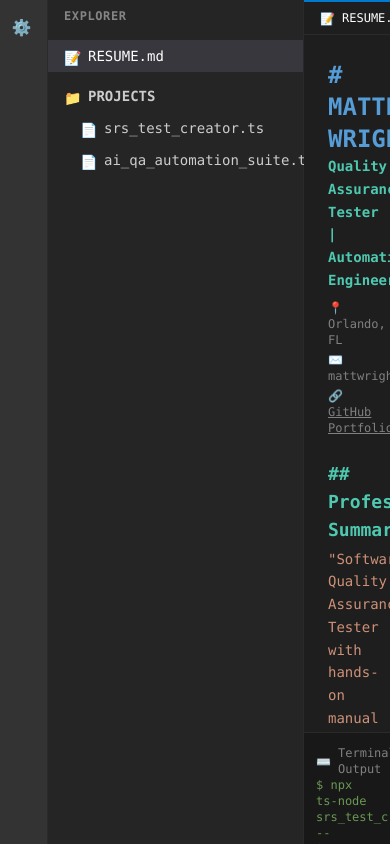
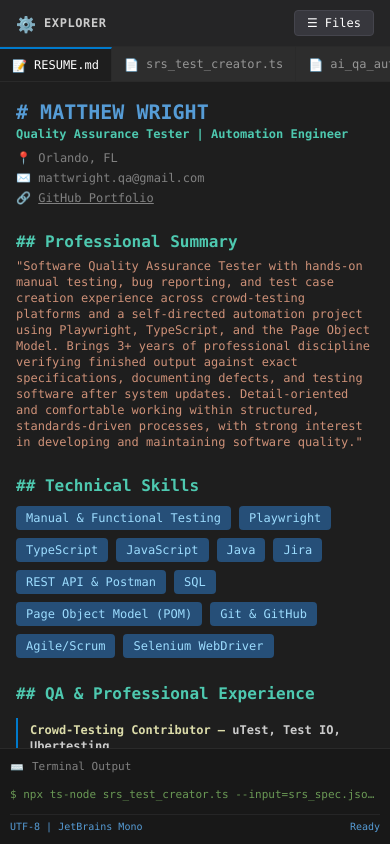
Before and after one commit to mattwright-qa/qa-portfolio2, a Next.js app: page / in a window 390 px wide. Built offline with nearby package versions, Linux system fonts and the light colour scheme.

Commit message:
Restore package.json dev script and styles

```diff
--- a/app/page.tsx
+++ b/app/page.tsx
@@ -11,28 +11,52 @@ const Code2 = ({ className }: { className?: string }) => <span className={classN
 
 export default function IDEDashboard() {
   const [activeTab, setActiveTab] = useState<"resume" | string>("resume");
+  const [isSidebarOpen, setIsSidebarOpen] = useState(false);
 
   const activeProject = portfolioData.projects.find(
     (p) => p.id === activeTab
   );
 
   return (
-    <div className="flex h-screen w-screen overflow-hidden bg-[#1e1e1e] text-[#d4d4d4] font-mono">
-      {/* Activity Bar */}
-      <div className="w-12 bg-[#333333] flex flex-col items-center py-4 border-r border-[#2a2a2a] shrink-0">
+    <div className="flex flex-col md:flex-row h-screen w-screen overflow-hidden bg-[#1e1e1e] text-[#d4d4d4] font-mono">
+      {/* Mobile Top Header */}
+      <div className="md:hidden flex items-center justify-between bg-[#252526] px-4 py-2.5 border-b border-[#2a2a2a] z-30 shrink-0">
+        <div className="flex items-center gap-2">
+          <Code2 className="text-[#569cd6] w-5 h-5" />
+          <span className="text-xs font-bold text-[#cccccc] tracking-wider uppercase">Explorer</span>
+        </div>
+        <button
+          onClick={() => setIsSidebarOpen(!isSidebarOpen)}
+          className="bg-[#37373d] text-xs text-white px-3 py-1 rounded border border-[#45454d] hover:bg-[#45454d] transition-colors"
+        >
+          {isSidebarOpen ? "✕ Close" : "☰ Files"}
+        </button>
+      </div>
+
+      {/* Activity Bar (Desktop Only) */}
+      <div className="hidden md:flex w-12 bg-[#333333] flex-col items-center py-4 border-r border-[#2a2a2a] shrink-0">
         <Code2 className="text-[#569cd6] w-6 h-6 mb-6" />
       </div>
 
-      {/* Sidebar Explorer */}
-      <div className="w-64 bg-[#252526] border-r border-[#2a2a2a] flex flex-col select-none shrink-0">
-        <div className="px-4 py-2 text-xs font-bold text-[#858585] tracking-wider uppercase">
+      {/* Sidebar Explorer (Drawer on Mobile, Sidebar on Desktop) */}
+      <div
+        className={`
+          ${isSidebarOpen ? "flex" : "hidden"} md:flex
+          w-full md:w-64 bg-[#252526] border-b md:border-b-0 md:border-r border-[#2a2a2a]
+          flex-col select-none shrink-0 z-20 max-h-[50vh] md:max-h-full overflow-y-auto
+        `}
+      >
+        <div className="hidden md:block px-4 py-2 text-xs font-bold text-[#858585] tracking-wider uppercase">
           Explorer
         </div>
 
-        <div className="mt-2 text-sm">
+        <div className="py-2 text-sm">
           <div
-            onClick={() => setActiveTab("resume")}
-            className={`flex items-center gap-2 px-4 py-1.5 cursor-pointer hover:bg-[#2a2d2e] ${
+            onClick={() => {
+              setActiveTab("resume");
+              setIsSidebarOpen(false);
+            }}
+            className={`flex items-center gap-2 px-4 py-2 md:py-1.5 cursor-pointer hover:bg-[#2a2d2e] ${
               activeTab === "resume" ? "bg-[#37373d] text-white" : "text-[#cccccc]"
             }`}
           >
@@ -48,8 +72,11 @@ export default function IDEDashboard() {
           {portfolioData.projects.map((proj) => (
             <div
               key={proj.id}
-              onClick={() => setActiveTab(proj.id)}
-              className={`flex items-center gap-2 pl-8 pr-4 py-1.5 cursor-pointer hover:bg-[#2a2d2e] ${
+              onClick={() => {
+                setActiveTab(proj.id);
+                setIsSidebarOpen(false);
+              }}
+              className={`flex items-center gap-2 pl-8 pr-4 py-2 md:py-1.5 cursor-pointer hover:bg-[#2a2d2e] ${
                 activeTab === proj.id ? "bg-[#37373d] text-white" : "text-[#cccccc]"
               }`}
             >
@@ -61,12 +88,12 @@ export default function IDEDashboard() {
       </div>
 
       {/* Editor & Content Area */}
-      <div className="flex-1 flex flex-col bg-[#1e1e1e] min-w-0">
+      <div className="flex-1 flex flex-col bg-[#1e1e1e] min-w-0 min-h-0">
         {/* Workspace Tabs */}
-        <div className="flex bg-[#252526] border-b border-[#2a2a2a] overflow-x-auto">
+        <div className="flex bg-[#252526] border-b border-[#2a2a2a] overflow-x-auto shrink-0">
           <button
             onClick={() => setActiveTab("resume")}
-            className={`flex items-center gap-2 px-4 py-2 text-xs border-r border-[#2a2a2a] shrink-0 ${
+            className={`flex items-center gap-2 px-3 md:px-4 py-2 text-xs border-r border-[#2a2a2a] shrink-0 ${
               activeTab === "resume"
                 ? "bg-[#1e1e1e] text-white border-t-2 border-t-[#007acc]"
                 : "bg-[#2d2d2d] text-[#969696]"
@@ -80,7 +107,7 @@ export default function IDEDashboard() {
             <button
               key={proj.id}
               onClick={() => setActiveTab(proj.id)}
-              className={`flex items-center gap-2 px-4 py-2 text-xs border-r border-[#2a2a2a] shrink-0 ${
+              className={`flex items-center gap-2 px-3 md:px-4 py-2 text-xs border-r border-[#2a2a2a] shrink-0 ${
                 activeTab === proj.id
                   ? "bg-[#1e1e1e] text-white border-t-2 border-t-[#007acc]"
                   : "bg-[#2d2d2d] text-[#969696]"
@@ -93,14 +120,14 @@ export default function IDEDashboard() {
         </div>
 
         {/* File Content Workspace */}
-        <div className="flex-1 p-6 overflow-y-auto text-sm leading-relaxed">
+        <div className="flex-1 p-4 md:p-6 overflow-y-auto text-xs md:text-sm leading-relaxed">
           {activeTab === "resume" ? (
             <div className="space-y-6 max-w-4xl">
               {/* Header */}
               <div>
-                <h1 className="text-2xl font-bold text-[#569cd6]"># {portfolioData.resume.name}</h1>
-                <p className="text-[#4ec9b0] font-semibold">{portfolioData.resume.role}</p>
-                <div className="text-xs text-[#808080] mt-2 flex flex-wrap gap-x-4 gap-y-1">
+                <h1 className="text-xl md:text-2xl font-bold text-[#569cd6]"># {portfolioData.resume.name}</h1>
+                <p className="text-[#4ec9b0] font-semibold text-xs md:text-sm">{portfolioData.resume.role}</p>
+                <div className="text-xs text-[#808080] mt-2 flex flex-col sm:flex-row flex-wrap gap-x-4 gap-y-1">
                   <span>📍 {portfolioData.resume.contact.location}</span>
                   <span>✉️ {portfolioData.resume.contact.email}</span>
                   <span>
@@ -119,13 +146,13 @@ export default function IDEDashboard() {
 
               {/* Summary */}
               <div>
-                <h2 className="text-lg font-semibold text-[#4ec9b0]">## Professional Summary</h2>
-                <p className="text-[#ce9178] mt-1">"{portfolioData.resume.summary}"</p>
+                <h2 className="text-base md:text-lg font-semibold text-[#4ec9b0]">## Professional Summary</h2>
+                <p className="text-[#ce9178] mt-1 text-xs md:text-sm">"{portfolioData.resume.summary}"</p>
               </div>
 
               {/* Technical Skills */}
               <div>
-                <h2 className="text-lg font-semibold text-[#4ec9b0]">## Technical Skills</h2>
+                <h2 className="text-base md:text-lg font-semibold text-[#4ec9b0]">## Technical Skills</h2>
                 <div className="flex flex-wrap gap-2 mt-2">
                   {portfolioData.resume.skills.map((skill) => (
                     <span key={skill} className="bg-[#264f78] text-[#9cdcfe] px-2.5 py-1 rounded text-xs">
@@ -137,12 +164,12 @@ export default function IDEDashboard() {
 
               {/* Experience */}
               <div>
-                <h2 className="text-lg font-semibold text-[#4ec9b0]">## QA & Professional Experience</h2>
+                <h2 className="text-base md:text-lg font-semibold text-[#4ec9b0]">## QA & Professional Experience</h2>
                 <div className="space-y-4 mt-3">
                   {portfolioData.resume.experience.map((exp, idx) => (
-                    <div key={idx} className="border-l-2 border-[#007acc] pl-4 py-1">
-                      <div className="flex justify-between items-baseline flex-wrap gap-2">
-                        <span className="text-[#dcdcaa] font-bold">
+                    <div key={idx} className="border-l-2 border-[#007acc] pl-3 md:pl-4 py-1">
+                      <div className="flex justify-between items-baseline flex-wrap gap-1 md:gap-2">
+                        <span className="text-[#dcdcaa] font-bold text-xs md:text-sm">
                           {exp.role} — <span className="text-[#cccccc]">{exp.company}</span>
                         </span>
                         <span className="text-xs text-[#808080]">
@@ -164,7 +191,7 @@ export default function IDEDashboard() {
               {/* Education */}
               {portfolioData.resume.education && (
                 <div>
-                  <h2 className="text-lg font-semibold text-[#4ec9b0]">## Education & Training</h2>
+                  <h2 className="text-base md:text-lg font-semibold text-[#4ec9b0]">## Education & Training</h2>
                   {portfolioData.resume.education.map((edu, idx) => (
                     <div key={idx} className="text-xs text-[#cccccc] mt-2">
                       <span className="text-[#dcdcaa] font-bold">{edu.school}</span> — {edu.program}
@@ -175,12 +202,12 @@ export default function IDEDashboard() {
             </div>
           ) : activeProject ? (
             <div className="space-y-4 max-w-3xl">
-              <div className="text-[#6a9955]">// Module Source File</div>
-              <h1 className="text-xl font-bold text-[#dcdcaa]">{activeProject.name}</h1>
-              <p className="text-[#ce9178]">/* {activeProject.description} */</p>
+              <div className="text-[#6a9955] text-xs">// Module Source File</div>
+              <h1 className="text-lg md:text-xl font-bold text-[#dcdcaa]">{activeProject.name}</h1>
+              <p className="text-[#ce9178] text-xs md:text-sm">/* {activeProject.description} */</p>
 
               {activeProject.id === "srs-test-generator" ? (
-                <div className="bg-[#181818] border border-[#2a2a2a] rounded p-4 text-xs font-mono space-y-4">
+                <div className="bg-[#181818] border border-[#2a2a2a] rounded p-3 md:p-4 text-xs font-mono space-y-4 overflow-x-auto">
                   <div>
                     <span className="text-[#6a9955]">// Input: Raw Software Requirements Specification (SRS)</span>
                     <div className="mt-1 text-[#dcdcaa]">
@@ -194,8 +221,8 @@ export default function IDEDashboard() {
 
                   <div>
                     <span className="text-[#6a9955]">// Auto-Generated Playwright Test Case Output</span>
-  <div className="mt-1 text-[#dcdcaa] overflow-x-auto">
-    <span className="text-[#569cd6]">import</span> &#123; test, expect &#123; <span className="text-[#569cd6]">from</span> <span className="text-[#ce9178]">"@playwright/test"</span>;<br /><br />
+                    <div className="mt-1 text-[#dcdcaa]">
+                      <span className="text-[#569cd6]">import</span> &#123; test, expect &#125; <span className="text-[#569cd6]">from</span> <span className="text-[#ce9178]">"@playwright/test"</span>;<br /><br />
                       test.<span className="text-[#dcdcaa]">describe</span>(<span className="text-[#ce9178]">`[&#36;&#123;srsRequirement.reqId&#125;] &#36;&#123;srsRequirement.title&#125;`</span>, () =&gt; &#123;<br />
                       &nbsp;&nbsp;test(<span className="text-[#ce9178]">"Boundary Failure: Input length below 8 characters"</span>, <span className="text-[#569cd6]">async</span> (&#123; page &#125;) =&gt; &#123;<br />
                       &nbsp;&nbsp;&nbsp;&nbsp;<span className="text-[#569cd6]">await</span> page.fill(<span className="text-[#ce9178]">"#password-input"</span>, <span className="text-[#ce9178]">"Pass1"</span>);<br />
@@ -207,10 +234,10 @@ export default function IDEDashboard() {
                   </div>
                 </div>
               ) : (
-                <div className="pt-4">
+                <div className="pt-4 overflow-x-auto text-xs md:text-sm">
                   <span className="text-[#569cd6]">public class</span>{" "}
                   <span className="text-[#4ec9b0]">ProjectDetails</span> &#123;
-                  <div className="pl-6 py-2 space-y-1">
+                  <div className="pl-4 md:pl-6 py-2 space-y-1">
                     <div>
                       <span className="text-[#569cd6]">String</span> repo = <span className="text-[#ce9178]">"{activeProject.github}"</span>;
                     </div>
@@ -228,7 +255,7 @@ export default function IDEDashboard() {
                   href={activeProject.github}
                   target="_blank"
                   rel="noreferrer"
-                  className="inline-flex items-center gap-2 bg-[#0e639c] hover:bg-[#1177bb] text-white px-4 py-2 rounded text-xs transition-colors"
+                  className="inline-flex items-center gap-2 bg-[#0e639c] hover:bg-[#1177bb] text-white px-3 md:px-4 py-2 rounded text-xs transition-colors"
                 >
                   View Repository on GitHub
                 </a>
@@ -238,16 +265,16 @@ export default function IDEDashboard() {
         </div>
 
         {/* Terminal Output */}
-        <div className="h-28 bg-[#181818] border-t border-[#2a2a2a] p-3 text-xs flex flex-col justify-between shrink-0">
+        <div className="h-24 md:h-28 bg-[#181818] border-t border-[#2a2a2a] p-2.5 md:p-3 text-[11px] md:text-xs flex flex-col justify-between shrink-0">
           <div className="flex items-center gap-2 text-[#808080]">
             <Terminal className="w-3.5 h-3.5 text-[#4ec9b0]" />
             <span>Terminal Output</span>
           </div>
-          <div className="text-[#6a9955]">
-            $ npx ts-node srs_test_creator.ts --input=srs_spec.json --out=e2e/tests/<br />
+          <div className="text-[#6a9955] truncate md:whitespace-normal">
+            $ npx ts-node srs_test_creator.ts --input=srs_spec.json --out=e2e/tests/<br className="hidden md:inline" />
             [SUCCESS] Auto-generated boundary & validation test cases for Playwright test runner.
           </div>
-          <div className="text-[#569cd6] flex items-center justify-between border-t border-[#252526] pt-1 text-[11px]">
+          <div className="text-[#569cd6] flex items-center justify-between border-t border-[#252526] pt-1 text-[10px] md:text-[11px]">
             <span>UTF-8 | JetBrains Mono</span>
             <span>Ready</span>
           </div>
--- a/package.json
+++ b/package.json
@@ -9,6 +9,7 @@
     "lint": "eslint"
   },
   "dependencies": {
+    "@vercel/analytics": "^2.0.1",
     "next": "16.3.0",
     "react": "19.2.8",
     "react-dom": "19.2.8"
```
Also changed, not shown: 1 other file (tests, documents, lock files or other folders). Lines whose indentation alone changed are shown as unchanged.
